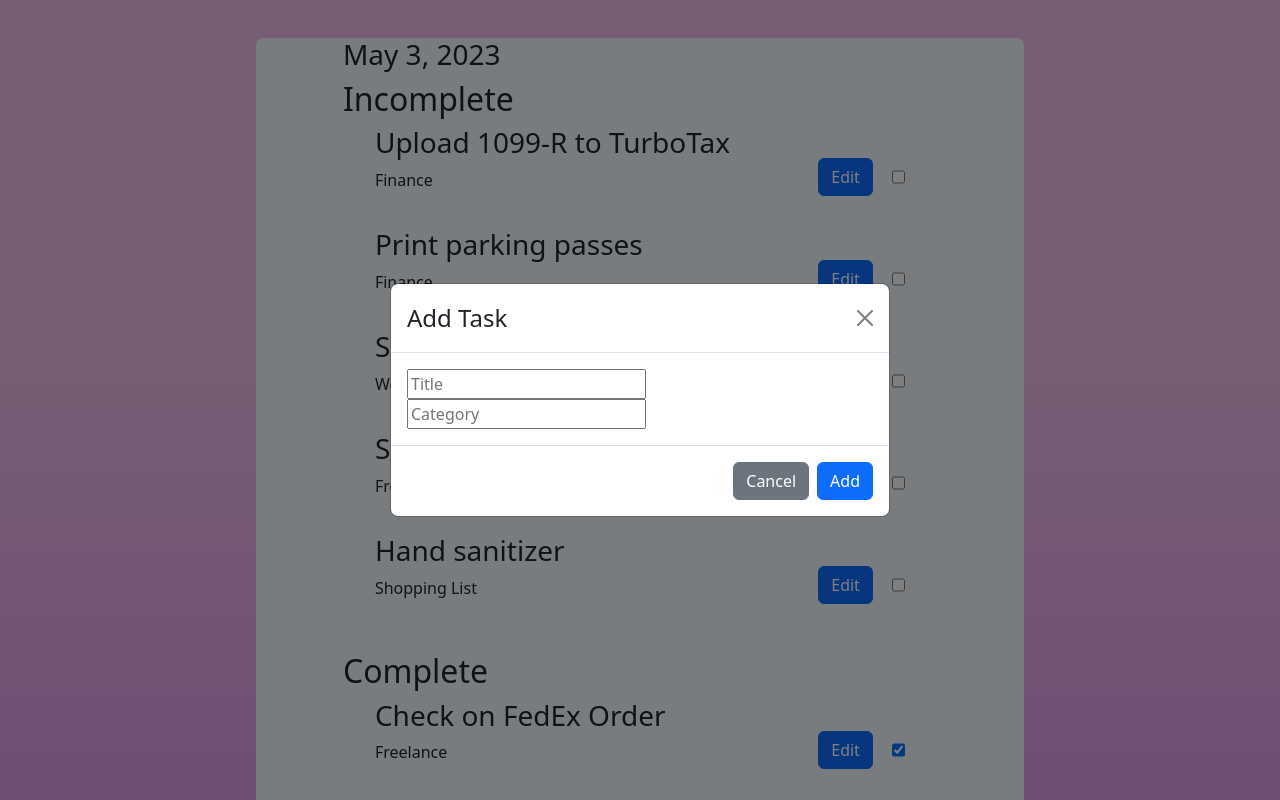
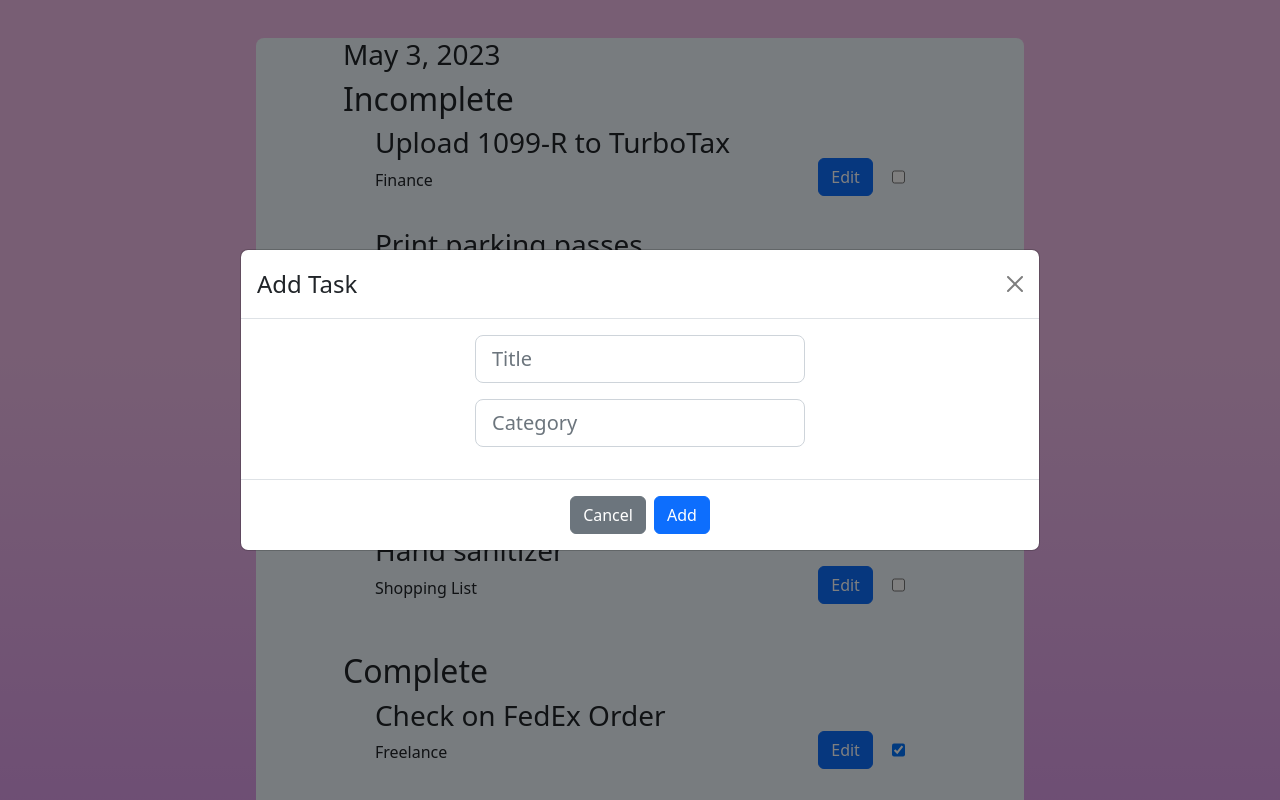
Before and after one commit to Norozkhani/todo-with-db, a React (Create React App) app in the folder Client/: page / in a window 1280 px wide. Both pictures are taken after a click on the button "Add Task". Shown: the top 800 px of the page. Built offline with nearby package versions, Linux system fonts and the light colour scheme.

Commit message:
form fix

```diff
--- a/Client/src/components/AddTask.js
+++ b/Client/src/components/AddTask.js
@@ -1,4 +1,4 @@
-import { Modal, Button } from "react-bootstrap";
+import { Button, Modal, Form, Col, Row } from "react-bootstrap";
 import { useState } from "react";
 
 const AddTask = ({ taskLen, createTask }) => {
@@ -47,24 +47,43 @@ const AddTask = ({ taskLen, createTask }) => {
       {!showAddTask && (
         <Button onClick={() => setShowAddTask(true)}>Add Task</Button>
       )}
-      <Modal centered show={showAddTask} onHide={handleClose}>
+      <Modal
+        className=""
+        centered
+        size="lg"
+        show={showAddTask}
+        onHide={handleClose}
+      >
         <Modal.Header closeButton>
-          <Modal.Title>Add Task</Modal.Title>
+          <Modal.Title className="text-center">Add Task</Modal.Title>
         </Modal.Header>
-        <Modal.Body>
-          <form onSubmit={submitNewTask}>
-            <input type="text" id="text" name="text" placeholder="Title" />
-            {showErrorMsg.textErr && <span>Please write a title</span>}
+        <Modal.Body className="d-flex flex-column align-items-center">
+          <div className="mb-3">
+            {showErrorMsg.textErr && (
+              <div className="mb-2 text-danger">Please write a title</div>
+            )}
+            <input
+              type="text"
+              id="text"
+              name="text"
+              placeholder="Title"
+              className="form-control form-control-lg"
+            />
+          </div>
+          <div className="mb-3">
+            {showErrorMsg.categoryErr && (
+              <div className="mb-2 text-danger">Please write a category</div>
+            )}
             <input
               type="text"
               id="category"
               name="category"
               placeholder="Category"
+              className="form-control form-control-lg"
             />
-            {showErrorMsg.categoryErr && <span>Please write a category</span>}
-          </form>
+          </div>
         </Modal.Body>
-        <Modal.Footer>
+        <Modal.Footer className="d-flex justify-content-center">
           <Button variant="secondary" onClick={handleClose}>
             Cancel
           </Button>
```
